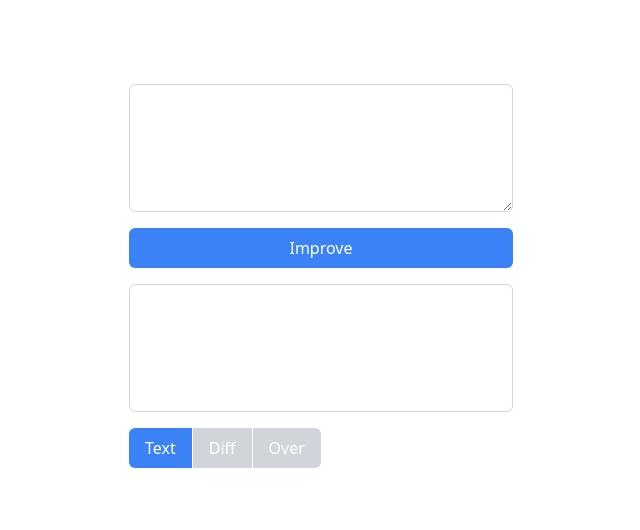
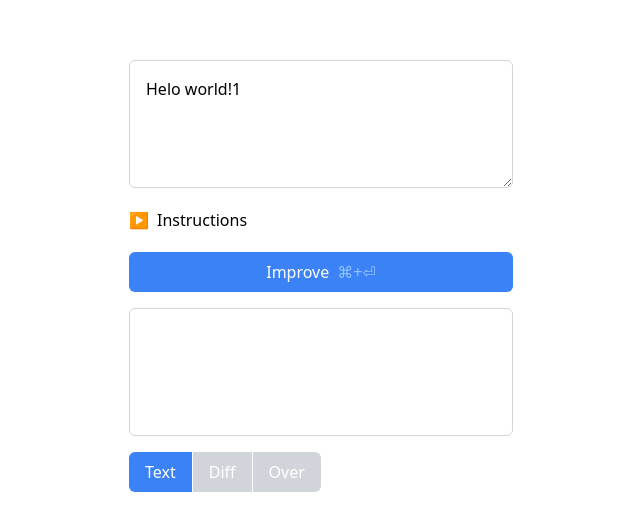
Before and after one commit to jdan/magic-editor, a Next.js app: page / in a window 1280 px wide. Shown: the part 124-654 px from the top of the page, without its empty margins (319-959 px from the left). Built offline with nearby package versions, Linux system fonts and the light colour scheme.

Commit message:
allow custom instructions

```diff
--- a/src/pages/api/improve.ts
+++ b/src/pages/api/improve.ts
@@ -12,6 +12,7 @@ const openai = new OpenAIApi(configuration);
 interface Request extends NextApiRequest {
   body: {
     text: string;
+    instructions: string;
   };
 }
 
@@ -24,7 +25,7 @@ export default async function handler(
   req: Request,
   res: NextApiResponse<ImproveResponse>
 ) {
-  const { text } = req.body;
+  const { text, instructions } = req.body;
 
   const completion = await openai.createChatCompletion({
     model: "gpt-3.5-turbo",
@@ -33,9 +34,12 @@ export default async function handler(
         role: "user",
         content: dedent`
           You are an assistant helping to improve my writing.
+          Do not use quotes.
           Output the user's text with:
-          - Improved spelling and grammar
-          - Correct punctuation
+          ${instructions
+            .split("\n")
+            .map((i) => `- ${i}`)
+            .join("\n")}
 
           Text: ${text}
         `,
--- a/src/pages/index.tsx
+++ b/src/pages/index.tsx
@@ -5,12 +5,17 @@ import { Diff } from "diff-match-patch";
 type Mode = "text-only" | "diff" | "diff-overwrite";
 
 export default function App() {
-  const [text, setText] = useState<string>("");
+  const [text, setText] = useState<string>("Helo world!1");
 
   const [response, setResponse] = useState<ImproveResponse>({
     improvement: "",
     diff: [],
   });
+
+  const [showInstructions, setShowInstructions] = useState<boolean>(false);
+  const [instructions, setInstructions] = useState<string>(
+    ["Improved spelling and grammar", "Correct punctuation"].join("\n")
+  );
 
   const [mode, setMode] = useState<Mode>("text-only");
 
@@ -27,7 +32,7 @@ export default function App() {
         headers: {
           "Content-Type": "application/json",
         },
-        body: JSON.stringify({ text }),
+        body: JSON.stringify({ text, instructions }),
       });
 
       const response = await res.json();
@@ -35,7 +40,7 @@ export default function App() {
 
       setLoading(false);
     },
-    [text]
+    [text, instructions]
   );
 
   const handleKeyDown = useCallback(
@@ -47,6 +52,11 @@ export default function App() {
     [handleSubmit]
   );
 
+  const handleInstructionsToggle = useCallback((e: React.MouseEvent) => {
+    e.preventDefault();
+    setShowInstructions((prev) => !prev);
+  }, []);
+
   return (
     <main className="flex flex-col items-center justify-center min-h-screen py-2">
       <form onSubmit={handleSubmit} className="flex flex-col gap-4 w-96">
@@ -56,20 +66,50 @@ export default function App() {
           onChange={(e) => setText(e.target.value)}
           onKeyDown={handleKeyDown}
         />
+
+        <button
+          className="flex py-1 gap-2"
+          type="button"
+          onClick={handleInstructionsToggle}
+        >
+          <span
+            className={`transition-transform ${
+              showInstructions ? "rotate-90" : ""
+            }`}
+          >
+            ▶
+          </span>
+          Instructions
+        </button>
+        {showInstructions && (
+          <div className="flex flex-col gap-2">
+            <p className="text-gray-500 text-sm">
+              Explain your desired output. One instruction per line.
+            </p>
+            <textarea
+              className="w-full h-32 p-4 border border-gray-300 rounded-md"
+              value={instructions}
+              onChange={(e) => setInstructions(e.target.value)}
+              onKeyDown={handleKeyDown}
+            />
+          </div>
+        )}
+
         <button
           type="submit"
-          className="px-4 py-2 text-white bg-blue-500 rounded-md hover:bg-blue-600"
+          className="flex flex-row justify-center gap-2 items-center px-4 py-2 text-white bg-blue-500 rounded-md hover:bg-blue-600"
           disabled={loading}
         >
           {loading ? "Loading..." : "Improve"}
+          <div className="text-blue-300">⌘+⏎</div>
         </button>
 
         {mode === "text-only" ? (
-          <div className="w-full h-32 p-4 border border-gray-300 rounded-md">
+          <div className="whitespace-pre-wrap	w-full min-h-[8rem] p-4 border border-gray-300 rounded-md">
             {response.improvement}
           </div>
         ) : (
-          <div className="w-full h-32 p-4 border border-gray-300 rounded-md">
+          <div className="whitespace-pre-wrap	w-full min-h-[8rem] p-4 border border-gray-300 rounded-md">
             <Diff diff={response.diff} mode={mode} />
           </div>
         )}
@@ -113,7 +153,8 @@ function Diff(props: { diff: Diff[]; mode: "diff" | "diff-overwrite" }) {
   const additionClassName =
     props.mode === "diff"
       ? "bg-green-200"
-      : "bg-yellow-200 border-b-2 border-b-yellow-400";
+      : "bg-yellow-200 underline decoration-yellow-400";
+  const deletionClassName = "bg-red-200";
 
   return (
     <div>
@@ -121,7 +162,7 @@ function Diff(props: { diff: Diff[]; mode: "diff" | "diff-overwrite" }) {
         if (props.mode === "diff-overwrite" && d[0] === -1) return null;
 
         const style =
-          d[0] === 1 ? additionClassName : d[0] === -1 ? "bg-red-200" : "";
+          d[0] === 1 ? additionClassName : d[0] === -1 ? deletionClassName : "";
         return (
           <span key={i} className={style}>
             {d[1]}
```
